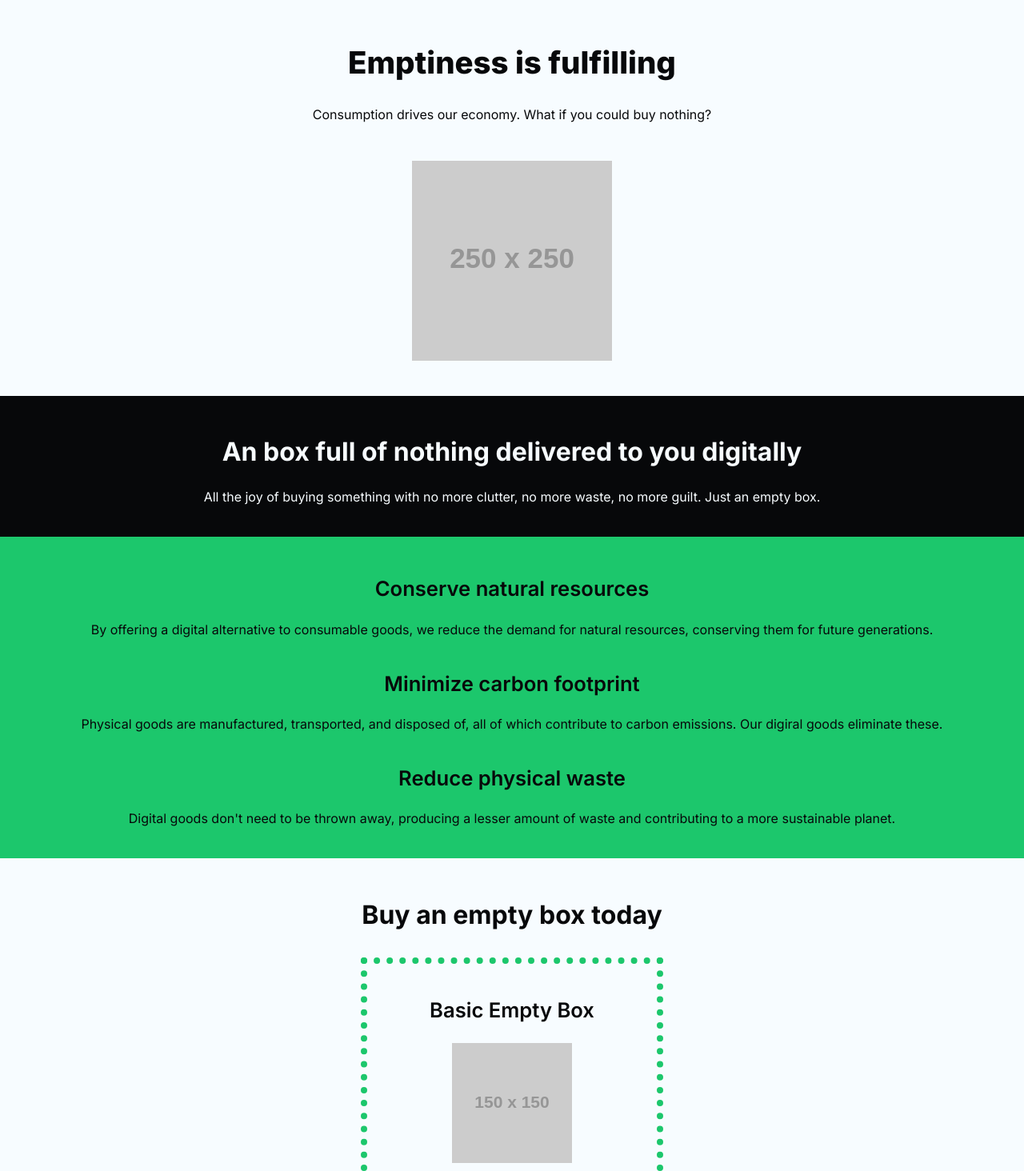
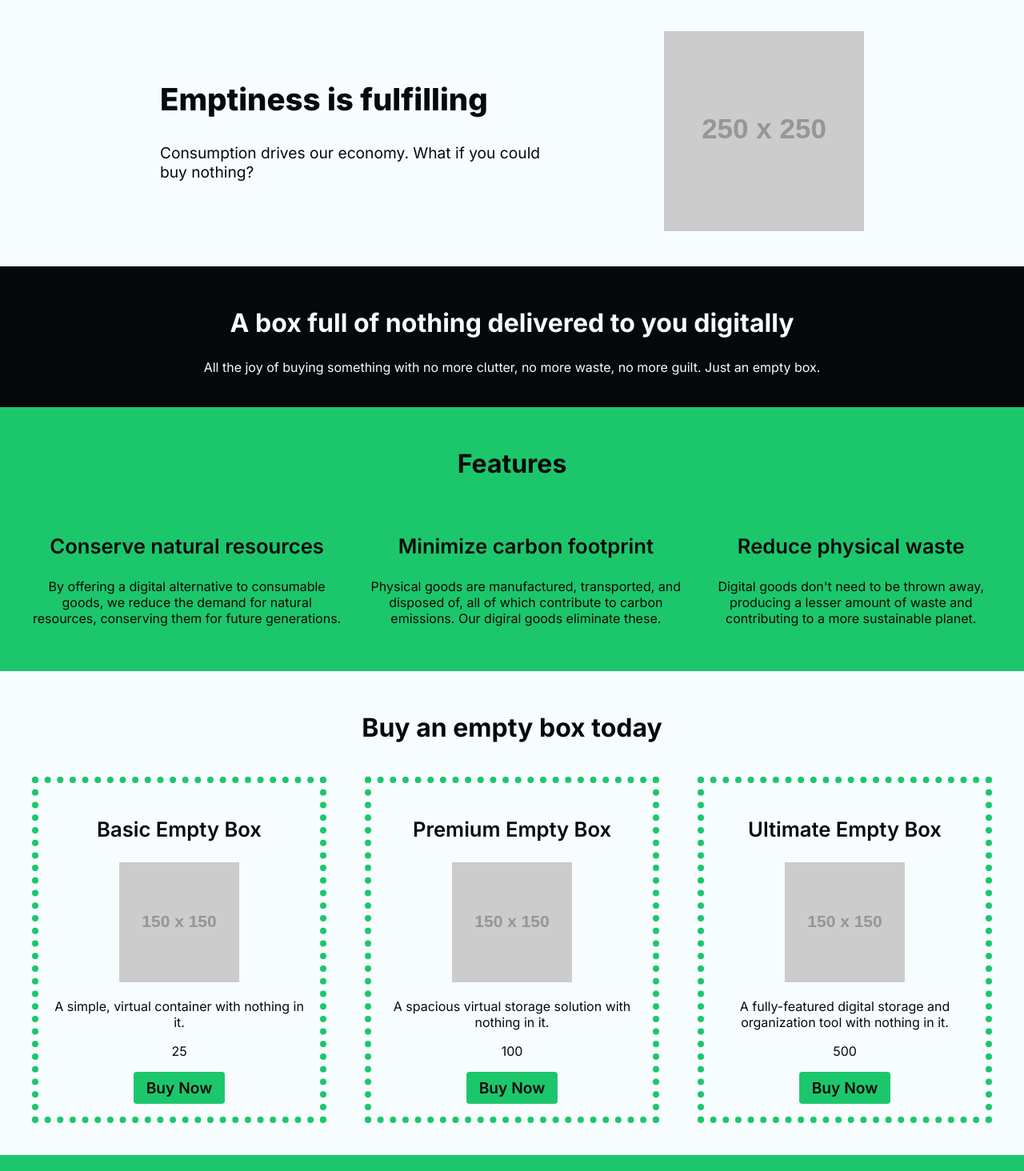
Before and after one commit to Lyspal/the-empty-box, an Eleventy site: page src/index.html in a window 1280 px wide. Shown: the part 140-1604 px from the top of the page at 80% size. Built offline with nearby package versions, Linux system fonts and the light colour scheme; Eleventy itself is replaced by a stand-in of ours; files that its build step writes are made by us from their sources; placeholder pictures from the web are drawn by us.

Commit message:
Done basic responsive for main page

```diff
--- a/src/css/style.css
+++ b/src/css/style.css
@@ -13,6 +13,7 @@
 body {
   display: flex;
   flex-direction: column;
+  min-width: 320px;
   min-height: 100vh;
   margin: 0 auto;
   padding: 0;
@@ -61,7 +62,6 @@ h3 {
   padding: 1rem 1.5rem;
   font-size: 1.2em;
   font-weight: 600;
-  /* background-color: var(--color-primary); */
 }
 
 .banner .navbar .nav-buy-btn {
@@ -106,18 +106,37 @@ section {
   padding: 1.5rem;
 }
 
-.hero {
+.hero-container {
   display: flex;
   flex-direction: column;
+  align-items: center;
   justify-content: center;
-  align-items: center;
+  max-width: 55rem;
+  margin: 0 auto;
+}
+@media screen and (min-width: 768px) {
+  .hero-container {
+    flex-direction: row;
+    justify-content: space-between;
+  }
 }
 
-.hero .hero-content {
+.hero .hero-container .hero-content {
   margin: 0 0 1rem 0;
 }
+@media screen and (min-width: 768px) {
+  .hero .hero-container .hero-content {
+    width: 30rem;
+    margin-right: 2rem;
+    text-align: left;
+  }
+}
 
-.hero .hero-image {
+.hero .hero-container .hero-description {
+  font-size: 1.2em;
+}
+
+.hero .hero-container .hero-image-container {
   margin: 1rem 0;
 }
 
@@ -126,25 +145,70 @@ section {
   color: var(--color-secondary);
 }
 
-.features {
-  display: flex;
-  flex-direction: column;
-  justify-content: center;
-  align-items: center;
+/* .description .description-text {
+  max-width: 55rem;
+  margin: 1em auto;
+} */
+
+.feature-list {
   background-color: var(--color-primary);
 }
 
-.tier-buy {
+.feature-list .features {
   display: flex;
   flex-direction: column;
+  align-items: center;
   justify-content: center;
+  max-width: 96rem;
+  margin: 0 auto;
+}
+@media screen and (min-width: 796px) {
+  .feature-list .features {
+    flex-direction: row;
+    justify-content: space-between;
+  }
+}
+
+.feature-list .features .feature {
+  max-width: 55rem;
+  margin: 1rem;
+}
+@media screen and (min-width: 1440px) {
+  .feature-list .features .feature {
+    max-width: 27rem;
+  }
+}
+
+.tier-buy .tier-buy-items {
+  display: flex;
+  flex-direction: column;
   align-items: center;
+  justify-content: center;
+  max-width: 90rem;
+  margin: 0 auto;
+}
+@media screen and (min-width: 1084px) {
+  .tier-buy .tier-buy-items {
+    flex-direction: row;
+    justify-content: space-between;
+  }
 }
 
 .tier-buy .tier-item {
-  margin: 0.5rem 0;
+  max-width: 20rem;
+  margin: 1rem;
   padding: 1rem;
   border: 8px dotted var(--color-primary);
+}
+@media screen and (min-width: 426px) {
+  .tier-buy .tier-item {
+    width: 20rem;
+  }
+}
+
+.tier-buy .tier-item .tier-description {
+  margin-left: auto;
+  margin-right: auto;
 }
 
 .tier-buy .tier-item .tier-buy-btn {
--- a/src/index.html
+++ b/src/index.html
@@ -4,41 +4,47 @@ title: The Empty Box
 ---
 
 <section class="hero">
+	<div class="hero-container">
 		<div class="hero-content">
 			<h1 class="hero-title">Emptiness is fulfilling</h1>
 			<p class="hero-description">
 				Consumption drives our economy. What if you could buy <span class="emphasis">nothing</span>?
 			</p>
 		</div>
-  <div>
+		<div class="hero-image-container">
 			<img
 			class="hero-image"
 			src="https://via.placeholder.com/250"
 			alt="A photo of an empty box."
 			/>
 		</div>
+	</div>
 </section>
 <section class="description">
-	<h2 class="description-title">An box full of nothing delivered to you digitally</h2>
+	<h2 class="description-title">A box full of nothing delivered to you digitally</h2>
 	<p class="description-text">
 		All the joy of buying something with no more clutter, no more waste, no more guilt. Just an empty box.
 	</p>
 </section>
-<section class="features">
+<section class="feature-list">
+	<h2>Features</h2>
+	<div class="features">
 		{% for feature in features %}
 		<div class="feature">
 			<h3>{{ feature.title }}</h3>
 			<p>{{ feature.description }}</p>
 		</div>
 		{% endfor %}
+	</div>
 </section>
 <section class="tier-buy">
 	<h2 class="tier-buy-title">Buy an empty box today</h2>
+	<div class="tier-buy-items">
 		{% for tier in tiers %}
 		<div class="tier-item">
 			<h3>{{ tier.name }}</h3>
 			<img src="{{ tier.imageUrl | url }}" alt="{{ tier.name }}">
-		<p>{{ tier.description }}</p>
+			<p class="tier-description">{{ tier.description }}</p>
 			<p>{{ tier.price }}</p>
 			<button class="tier-buy-btn" href="{{ tier.url  | url }}">Buy Now</b>
 		</div>
```
Lines whose indentation alone changed are shown as unchanged.
